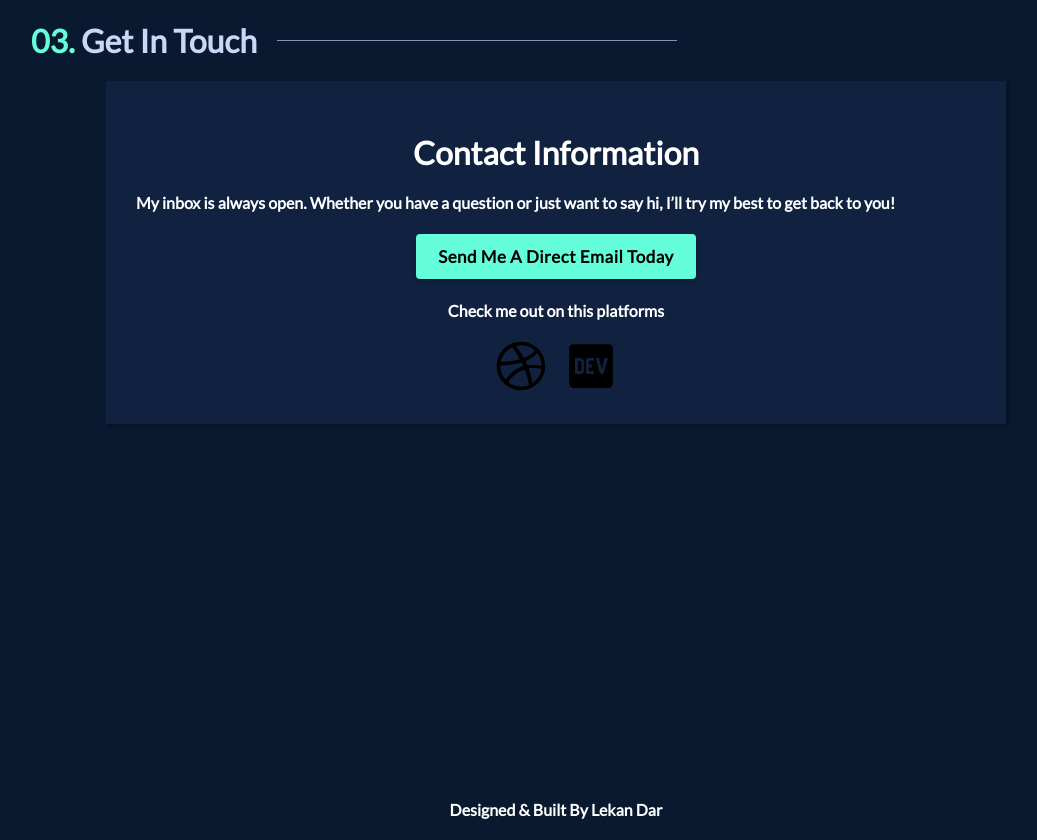
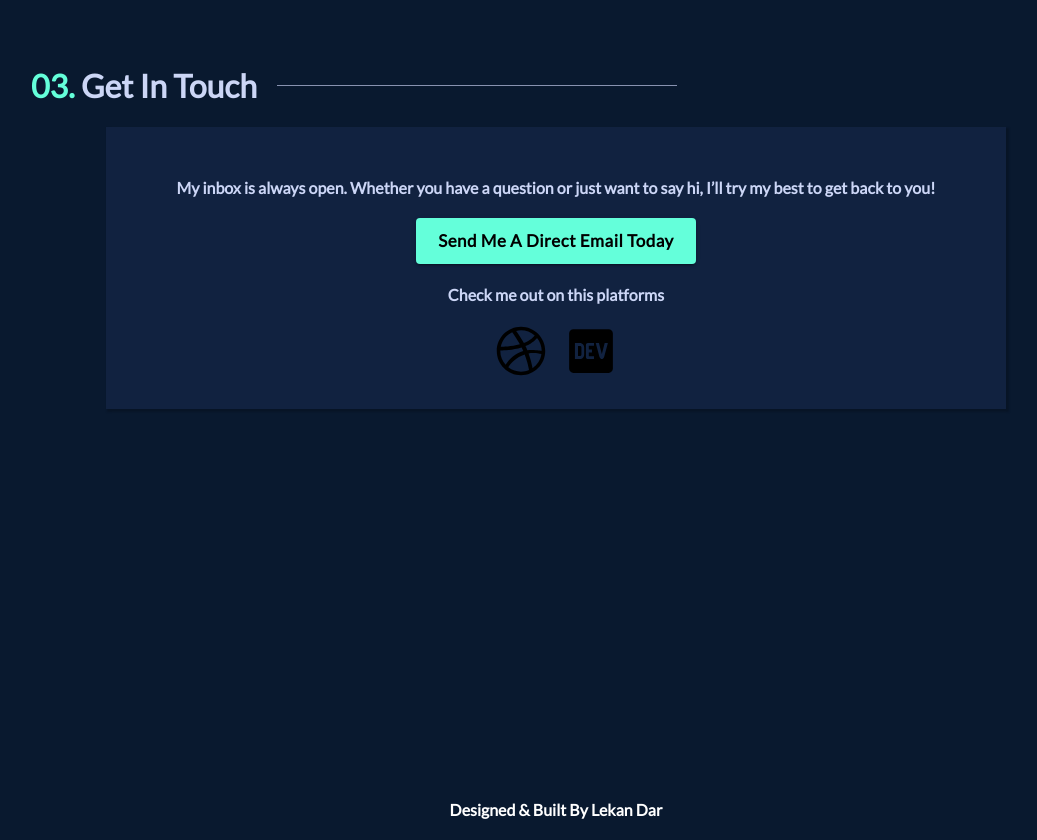
Before and after one commit to Techbrolakes/portfolio-website, a Next.js app: page /components/Portfolio in a window 1280 px wide. Shown: the part 3560-4400 px from the top of the page, without its empty margins (84-1121 px from the left). Built offline with nearby package versions, Linux system fonts and the light colour scheme.

Commit message:
version-2.6

```diff
--- a/pages/components/MiddleLayout/About.js
+++ b/pages/components/MiddleLayout/About.js
@@ -87,6 +87,7 @@ const AboutContainer = styled.div`
   }
   @media all and (min-width: 320px) and (max-width: 600px) {
     padding: 10px;
+    margin: 30px 0;
   }
 `;
 
--- a/pages/components/MiddleLayout/Contact.js
+++ b/pages/components/MiddleLayout/Contact.js
@@ -7,7 +7,7 @@ import Image from "next/image";
 
 function Contact() {
   return (
-    <div>
+    <ContactBox>
       <ContactHeading>
         <h1>
           <span>03. </span> Get In Touch
@@ -17,7 +17,6 @@ function Contact() {
       <ContactContainer>
         <ContactDetails>
           <ContactInformation>
-            <h1>Contact Information</h1>
             <h4>
               My inbox is always open. Whether you have a question or just want
               to say hi, I’ll try my best to get back to you!
@@ -43,11 +42,17 @@ function Contact() {
           </SocialSegment>
         </ContactDetails>
       </ContactContainer>
-    </div>
+    </ContactBox>
   );
 }
 
 export default Contact;
+
+const ContactBox = styled.div`
+  @media all and (min-width: 320px) and (max-width: 600px) {
+    margin-top: 60px;
+  }
+`;
 
 const ContactHeading = styled.div`
   display: flex;
@@ -97,7 +102,8 @@ const ContactDetails = styled.div`
 `;
 const ContactInformation = styled.div`
   flex: 1;
-  color: #fff;
+  color: #ccd6f6;
+  text-align: center;
 
   h1 {
     text-align: center;
@@ -106,6 +112,8 @@ const ContactInformation = styled.div`
 const ContactForm = styled.div`
   flex: 1;
   text-align: center;
+  color: #ccd6f6;
+
   Button {
     font-family: "lato";
     font-weight: 600;
@@ -120,9 +128,11 @@ const ContactForm = styled.div`
   }
 `;
 const SocialSegment = styled.div`
-  color: #fff;
+  text-align: center;
 
-  text-align: center;
+  h4 {
+    color: #ccd6f6;
+  }
 
   span {
     padding: 10px;
--- a/pages/components/MiddleLayout/Header.js
+++ b/pages/components/MiddleLayout/Header.js
@@ -85,6 +85,7 @@ const Heading = styled.div`
     flex-direction: column;
     align-items: center;
     justify-content: center;
+    margin: 60px 0;
   }
 `;
 const Emoji = styled.span`
--- a/pages/components/MiddleLayout/Projects.js
+++ b/pages/components/MiddleLayout/Projects.js
@@ -126,6 +126,7 @@ const ProjectHeading = styled.div`
   @media all and (min-width: 320px) and (max-width: 600px) {
     flex-direction: column;
     justify-content: center;
+    margin: 40px 0;
   }
 `;
 const Line = styled.div`
--- a/pages/components/Portfolio.js
+++ b/pages/components/Portfolio.js
@@ -61,6 +61,7 @@ const MiddleLayout = styled.div`
   height: 550vh;
   @media all and (min-width: 320px) and (max-width: 600px) {
     width: 100%;
+    justify-content: space-between;
   }
 `;
 const EmailSection = styled.div`
```
